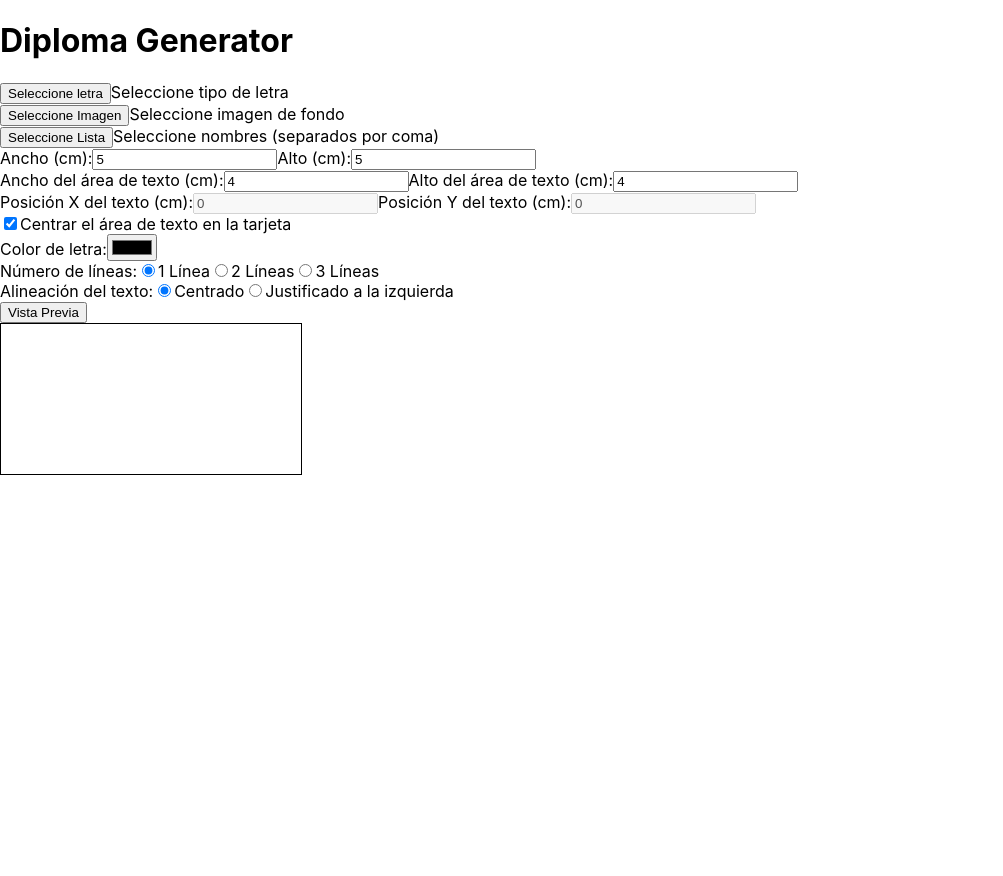
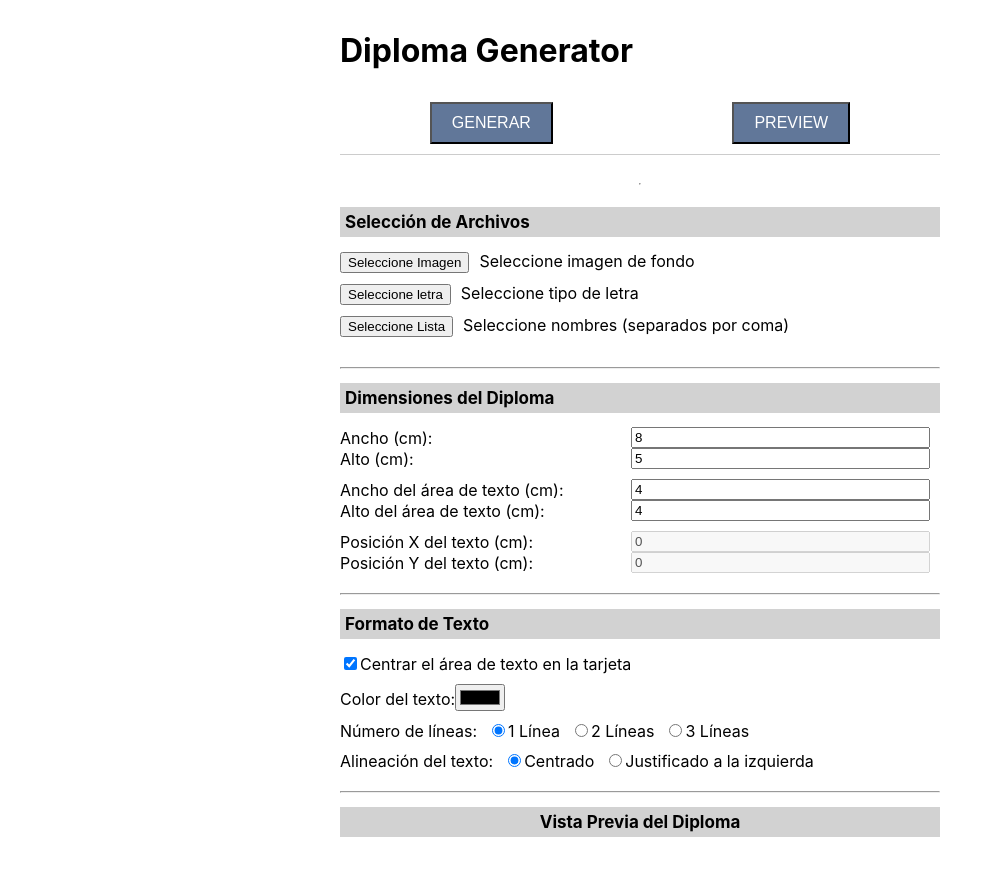
Before and after one commit to lsnoglos/diplomaGenerator, a React (Create React App) app: page / in a window 1280 px wide. Shown: the top 876 px of the page, without its empty margins (0-1003 px from the left). Before the commit the page ends 800 px from the top, so only its background shows below. Built offline with nearby package versions, Linux system fonts and the light colour scheme.

Commit message:
add: styles

```diff
--- a/src/App.css
+++ b/src/App.css
@@ -1,38 +1,103 @@
-.App {
+.container {
+  padding: 10px;
+  max-width: 600px;
+  margin: 0 auto;
+}
+
+.fixed-bar {
+  position: sticky;
+  top: 0;
+  background-color: #fff;
+  padding: 10px 0;
+  display: flex;
+  justify-content: space-around;
+  border-bottom: 1px solid #ccc;
+}
+
+.fixed-bar button {
+  padding: 10px 20px;
+  font-size: 16px;
+  background-color: rgb(97, 119, 153);
+  color: white;
+}
+
+.file-selection {
+  display: flex;
+  flex-direction: column;
+  margin-top: 20px;
+}
+
+.file-item {
+  margin-bottom: 10px;
+}
+
+.file-item button {
+  margin-right: 10px;
+}
+
+.dimensions-section {
+  margin-top: 20px;
+}
+
+.input-group {
+  display: flex;
+  flex-wrap: wrap;
+  align-items: center;
+  margin-bottom: 10px;
+}
+
+.input-group label {
+  flex: 1 1 100%;
+  margin-bottom: 5px;
+}
+
+.input-group input {
+  flex: 1 1 45%;
+  margin-right: 10px;
+}
+
+@media (min-width: 480px) {
+  .input-group label {
+    flex: 1 1 45%;
+    margin-bottom: 0;
+  }
+}
+
+.text-formatting {
+  margin-top: 20px;
+}
+
+.checkbox-group {
+  margin-bottom: 10px;
+}
+
+.color-picker {
+  margin-bottom: 10px;
+}
+
+.radio-group {
+  display: flex;
+  flex-wrap: wrap;
+  align-items: center;
+  margin-bottom: 10px;
+}
+
+.radio-group label {
+  margin-right: 10px;
+}
+
+.canvas-area {
+  margin-top: 20px;
   text-align: center;
 }
 
-.App-logo {
-  height: 40vmin;
-  pointer-events: none;
+canvas {
+  max-width: 100%;
+  height: auto;
 }
 
-@media (prefers-reduced-motion: no-preference) {
-  .App-logo {
-    animation: App-logo-spin infinite 20s linear;
-  }
+h2 {
+  font-size: 17px;
+  background-color: rgb(210, 210, 210);
+  padding: 5px;
 }
-
-.App-header {
-  background-color: #282c34;
-  min-height: 100vh;
-  display: flex;
-  flex-direction: column;
-  align-items: center;
-  justify-content: center;
-  font-size: calc(10px + 2vmin);
-  color: white;
-}
-
-.App-link {
-  color: #61dafb;
-}
-
-@keyframes App-logo-spin {
-  from {
-    transform: rotate(0deg);
-  }
-  to {
-    transform: rotate(360deg);
-  }
-}
--- a/src/App.js
+++ b/src/App.js
@@ -1,4 +1,5 @@
 import React, { useState, useRef } from 'react';
+import './App.css'
 
 function App() {
   const [fontPath, setFontPath] = useState('');
@@ -8,10 +9,10 @@ function App() {
 
   const canvasRef = useRef(null);
 
-  const [diplomaWidthCm, setDiplomaWidthCm] = useState(5);
+  const [diplomaWidthCm, setDiplomaWidthCm] = useState(8);
   const [diplomaHeightCm, setDiplomaHeightCm] = useState(5);
 
-  const [textColor, setTextColor] = useState('#000000');
+  const [textColor, setTextColor] = useState('#FFF');
   const [textAreaWidthCm, setTextAreaWidthCm] = useState(4);
   const [textAreaHeightCm, setTextAreaHeightCm] = useState(4);
 
@@ -25,9 +26,7 @@ function App() {
   const cmToPx = (cm) => (cm * 96) / 2.54;
 
   const previewCanvas = () => {
-
     console.log(namesList);
-
     let fontSize = 20;
     let textX, textY;
 
@@ -46,7 +45,6 @@ function App() {
 
     console.log(textHeightPx);
 
-    ctx.fillStyle = 'red';
     ctx.fillRect(0, 0, canvas.width, canvas.height);
 
     ctx.fillStyle = textColor;
@@ -86,7 +84,6 @@ function App() {
         textY + index * (fontSize + 5)
       );
     });
-
   };
 
   const selectFont = (e) => {
@@ -118,20 +115,20 @@ function App() {
   };
 
   return (
-    <div>
+    <div className="container">
       <h1>Diploma Generator</h1>
 
-      <div>
-        <button>
-          <label>
-            Seleccione letra
-            <input type="file" accept=".ttf" onChange={selectFont} style={{ display: 'none' }} />
-          </label>
+      <div className="fixed-bar">
+        <button className="generate-button">GENERAR</button>
+        <button className="preview-button" onClick={previewCanvas}>
+          PREVIEW
         </button>
-        <span>{fontPath.name || 'Seleccione tipo de letra'}</span>
       </div>
 
-      <div>
+      <div className="file-selection">
+        <hr />
+        <h2>Selección de Archivos</h2>
+        <div className="file-item">
           <button>
             <label>
               Seleccione Imagen
@@ -146,17 +143,41 @@ function App() {
           <span>{imgPath ? 'Imagen seleccionada' : 'Seleccione imagen de fondo'}</span>
         </div>
 
-      <div>
+        <div className="file-item">
+          <button>
+            <label>
+              Seleccione letra
+              <input
+                type="file"
+                accept=".ttf"
+                onChange={selectFont}
+                style={{ display: 'none' }}
+              />
+            </label>
+          </button>
+          <span>{fontPath.name || 'Seleccione tipo de letra'}</span>
+        </div>
+
+        <div className="file-item">
           <button>
             <label>
               Seleccione Lista
-            <input type="file" accept=".txt" onChange={selectList} style={{ display: 'none' }} />
+              <input
+                type="file"
+                accept=".txt"
+                onChange={selectList}
+                style={{ display: 'none' }}
+              />
             </label>
           </button>
           <span>{listPath.name || 'Seleccione nombres (separados por coma)'}</span>
         </div>
+      </div>
 
-      <div>
+      <div className="dimensions-section">
+        <hr />
+        <h2>Dimensiones del Diploma</h2>
+        <div className="input-group">
           <label>Ancho (cm):</label>
           <input
             type="number"
@@ -171,7 +192,7 @@ function App() {
           />
         </div>
 
-      <div>
+        <div className="input-group">
           <label>Ancho del área de texto (cm):</label>
           <input
             type="number"
@@ -186,7 +207,7 @@ function App() {
           />
         </div>
 
-      <div>
+        <div className="input-group">
           <label>Posición X del texto (cm):</label>
           <input
             type="number"
@@ -202,8 +223,13 @@ function App() {
             disabled={centerTextArea}
           />
         </div>
+      </div>
 
-      <div>
+      <div className="text-formatting">
+        <hr />
+
+        <h2>Formato de Texto</h2>
+        <div className="checkbox-group">
           <label>
             <input
               type="checkbox"
@@ -214,8 +240,8 @@ function App() {
           </label>
         </div>
 
-      <div>
-        <label>Color de letra:</label>
+        <div className="color-picker">
+          <label>Color del texto:</label>
           <input
             type="color"
             value={textColor}
@@ -223,7 +249,7 @@ function App() {
           />
         </div>
 
-      <div>
+        <div className="radio-group">
           <label>Número de líneas:</label>
           <label>
             <input
@@ -254,7 +280,7 @@ function App() {
           </label>
         </div>
 
-<div>
+        <div className="radio-group">
           <label>Alineación del texto:</label>
           <label>
             <input
@@ -275,14 +301,13 @@ function App() {
             Justificado a la izquierda
           </label>
         </div>
-
-      <button onClick={previewCanvas}>Vista Previa</button>
-
-
-      <div>
-        <canvas ref={canvasRef} style={{ border: '1px solid black' }} />
       </div>
 
+      <div className="canvas-area">
+        <hr />
+        <h2>Vista Previa del Diploma</h2>
+        <canvas ref={canvasRef} style={{ border: '1px solid '+textColor }} />
+      </div>
     </div>
   );
 }
```
Lines whose indentation alone changed are shown as unchanged.
